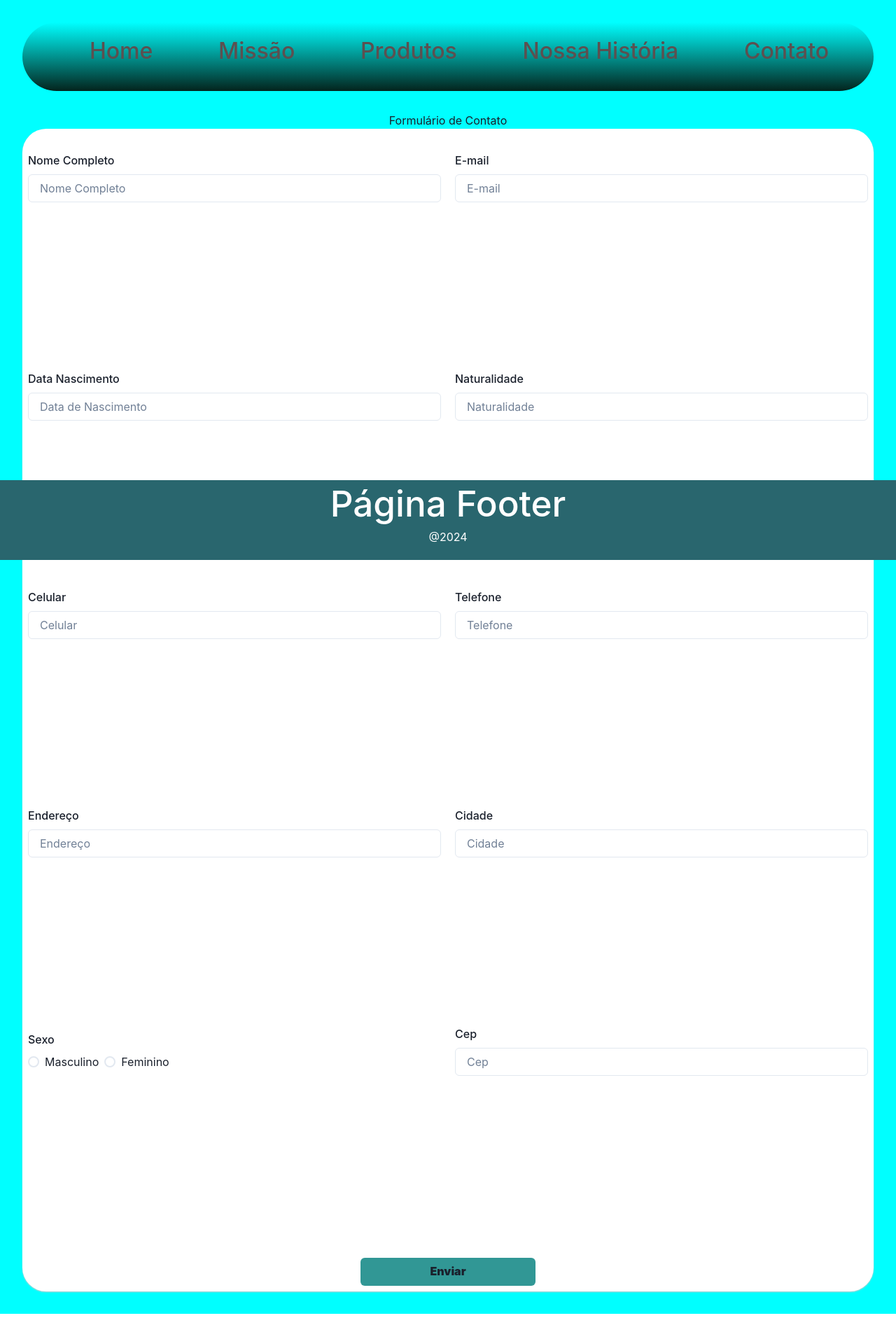
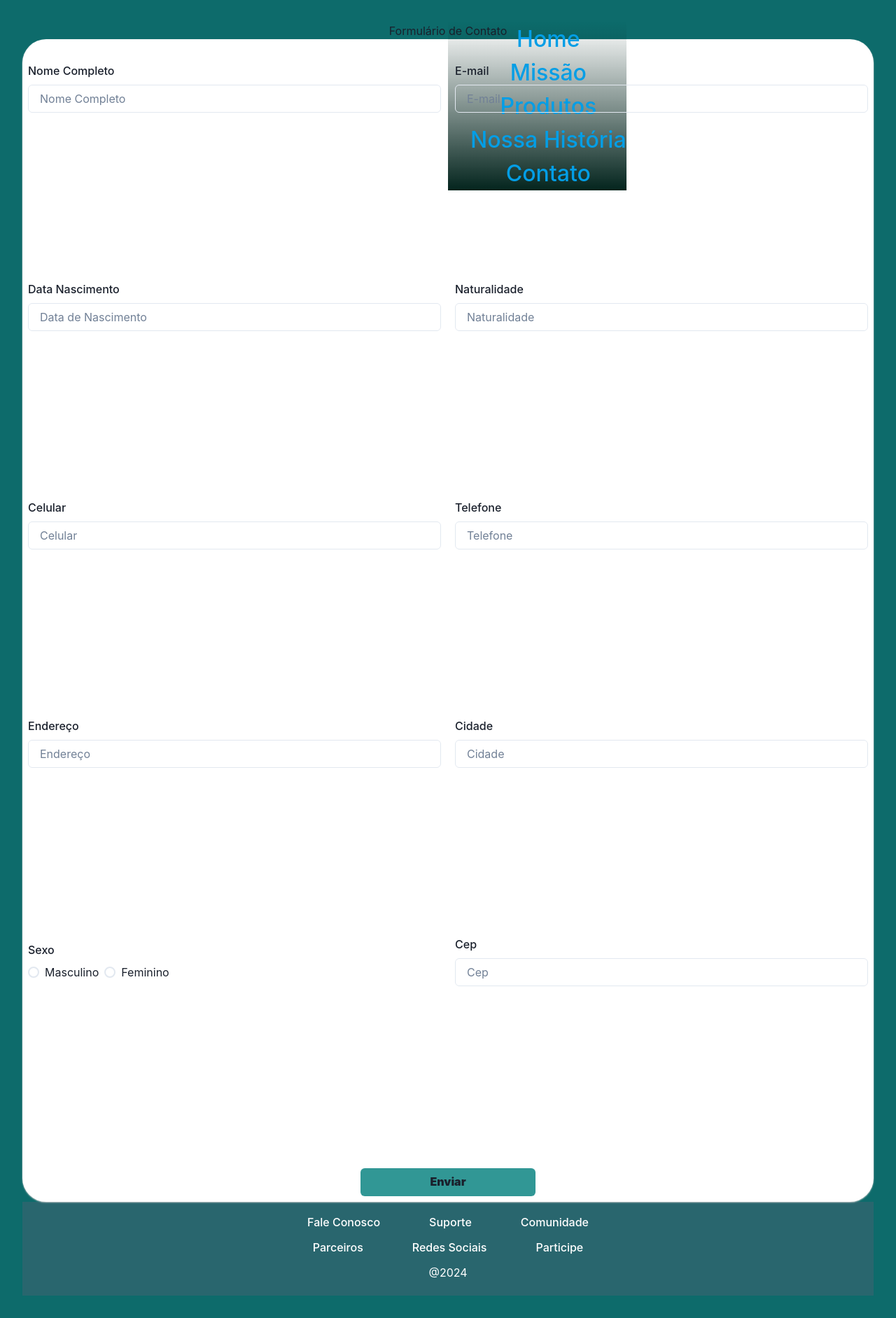
Before and after one commit to Marzonha/Projeto-react-01, a React (Vite) app: page /Contact in a window 1280 px wide. Shown: the whole page at 70% size. Built offline with nearby package versions, Linux system fonts and the light colour scheme.

Commit message:
Estilização

```diff
--- a/src/App.css
+++ b/src/App.css
@@ -3,5 +3,5 @@
   margin: 0 auto;
   padding: 2rem;
   text-align: center;
-  background-color: aqua;
+  background-color: rgb(13, 107, 107);
 }
--- a/src/Components/Footer.jsx
+++ b/src/Components/Footer.jsx
@@ -3,7 +3,16 @@ import styles from './Footer.module.css'
 function Footer(props) {
   return (
     <footer className={styles.footer}>
-        <h1>Página Footer</h1>
+        <div className={styles.pfooter}>
+          <a href="">Fale Conosco</a>
+          <a  href="">Suporte</a>
+          <a  href="">Comunidade</a>
+        </div>
+        <div className={styles.pfooter}>
+          <a href="">Parceiros</a>
+          <a href="">Redes Sociais</a>
+          <a href="">Participe</a>
+        </div>
         <p>{props.anoProducao}</p>
     </footer>
   )
--- a/src/Components/Footer.module.css
+++ b/src/Components/Footer.module.css
@@ -4,8 +4,18 @@
     text-align: center;
     background-color: rgb(41, 102, 110);
     padding: 5px;
-    position:fixed;
+
     bottom: 0;
     left: 0;
     width: 100%;
+
 }
+.pfooter{
+    display: flex;
+    justify-content: center;
+    /* flex-direction: column; */
+    flex-wrap: wrap;
+    gap: 70px;
+    margin-bottom: 12px;
+    margin-top: 12px;
+}
--- a/src/Components/Header.module.css
+++ b/src/Components/Header.module.css
@@ -1,20 +1,22 @@
 .header{
-    background: linear-gradient(transparent,rgb(3, 36, 29) );
-    text-align: center;
-    padding: 17px;
-    margin-bottom: 30px;
-    color: rgb(92, 80, 80);
-    font-size: 2em;
-    font-weight: 600;
-    border-radius: 100px;
+    display: inline-flex;
+
+    position: fixed;
 
 }
 
 .menu{
-    display: flex;
-    justify-content: space-around;
+    color: rgb(3, 158, 230);
+    font-size: 2em;
+    font-weight: 600;
     list-style: none;
+    background: linear-gradient(transparent,rgb(3, 36, 29) );
+
+
+
+
 }
+
 a{
     text-decoration: none;
 
--- a/src/index.css
+++ b/src/index.css
@@ -15,11 +15,11 @@
 
 a {
   font-weight: 500;
-  color: #646cff;
+  color: #01b1c9;
   text-decoration: inherit;
 }
 a:hover {
-  color: #535bf2;
+  color: #4282d4;
 }
 
 h1 {
```
